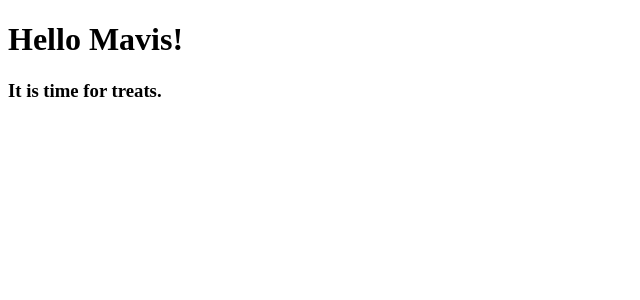
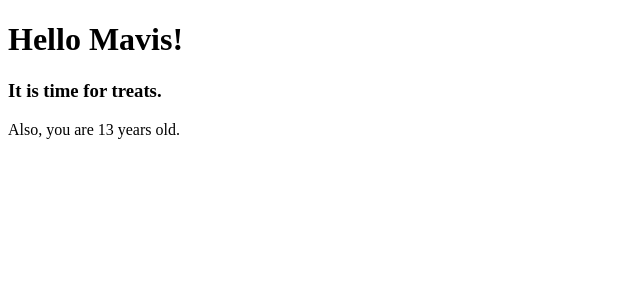
Before and after one commit to mikesmall/react_hello_world, a React (Create React App) app: page / in a window 1280 px wide. Shown: the top 300 px of the page, without its empty margins (0-640 px from the left). Built offline with nearby package versions, Linux system fonts and the light colour scheme.

Commit message:
App.js accesses 'age' prop

```diff
--- a/src/App.js
+++ b/src/App.js
@@ -9,6 +9,7 @@
       <div>
         <h1>Hello {this.props.name}!</h1>
         <h3>It is time for treats.</h3>
+        <p>Also, you are {this.props.age} years old.</p>
       </div>
     )
   }
```
